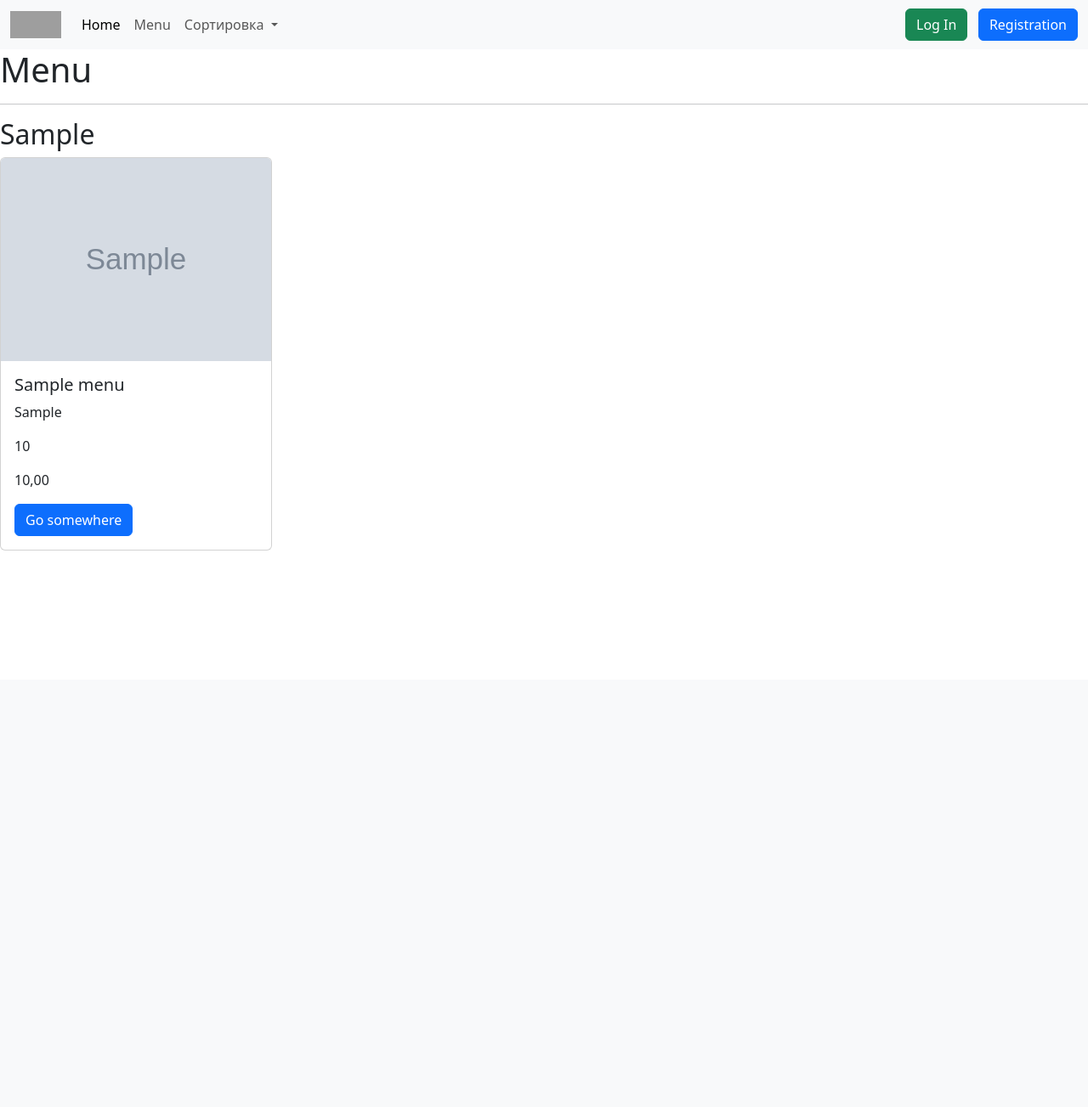
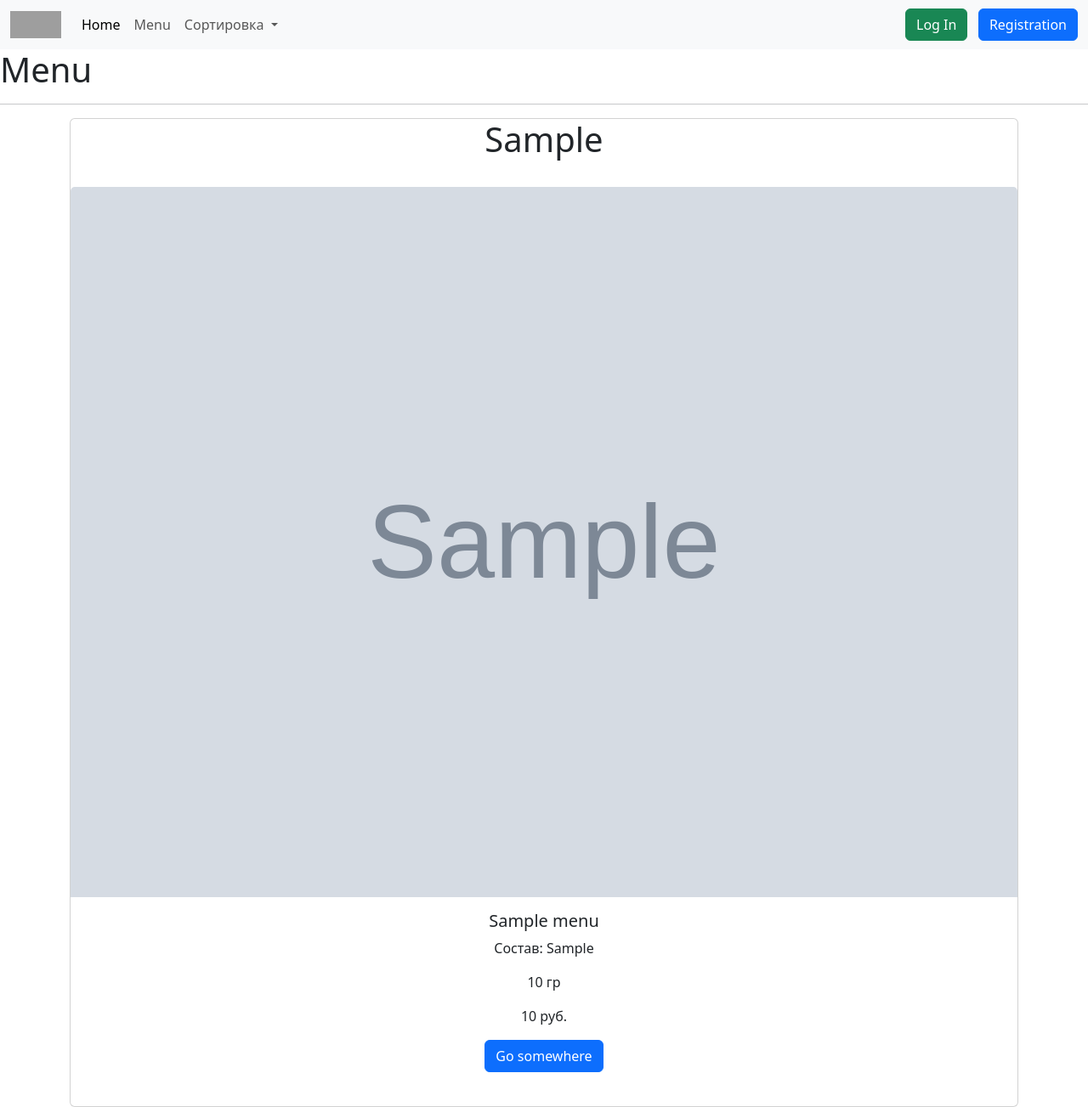
Before and after one commit to oogway93/NakedChef, a Django app: page /menu/ in a window 1280 px wide. Shown: the whole page at 85% size. Before the commit the page ends 648 px from the top, so only its background shows below. Run offline with Django 4.2, Linux system fonts and the light colour scheme; tables that the repository leaves empty hold one stand-in row (values such as "Sample post"); grey boxes marked "Sample" are stand-in pictures; grey boxes are pictures that could not be loaded.

Commit message:
mod in menu_list.html

```diff
--- a/main/templates/menu/menu_list.html
+++ b/main/templates/menu/menu_list.html
@@ -5,28 +5,32 @@
 {% block content %}
     <h1>Menu</h1>
     <hr>
-    <div>
-        {% for menu in menu_list %}
-            <h2>{{ menu.section }}</h2>
-            <div class="col-lg-3">
-                <div class="card card-inverse card-primary ">
-                    <div class="card-block">
-                        <div class="text-xs-center">
-                            <img src="{{ menu.img }}" class="card-img-top" alt="{{ menu.title }}">
-                            <div class="card-body">
-                                <h5 class="card-title">{{ menu.title }}</h5>
-                                <p class="card-text">{{ menu.the_dish }}</p>
-                                <p class="card-text">{{ menu.weight }}</p>
-                                <p class="card-text">{{ menu.price }}</p>
-                                <a href="#" class="btn btn-primary">Go somewhere</a>
-                            </div>
+    <div class="container text-center">
+        <div class="row">
+            <div class="col-sm">
+                <div class="card h-100">
+                    {% for menu in menu_list %}
+
+                        <h1>{{ menu.section }}</h1>
+                        <br>
+                        <img class="card-img-top" src="{{ menu.img }}" alt="{{ menu.title }}">
+
+                        <div class="card-body">
+                            <h5 class="card-title">{{ menu.title }}</h5>
+                            {% if menu.the_dish %}
+                                <p class="card-text">Состав: {{ menu.the_dish }}</p>
+                            {% endif %}
+                            <p class="card-text">{{ menu.weight }} гр</p>
+                            <p class="card-text">{{ menu.price|floatformat:"0" }} руб.</p>
+                            <a href="#" class="btn btn-primary">Go somewhere</a>
                         </div>
-                    </div>
+
+                        &nbsp&nbsp
+
+                    {% endfor %}
                 </div>
             </div>
-            </div>
-        {% endfor %}
+        </div>
     </div>
 
-
 {% endblock %}
```
Also changed, not shown: main/templates/menu/menu.html (added, +32 -0 lines).
